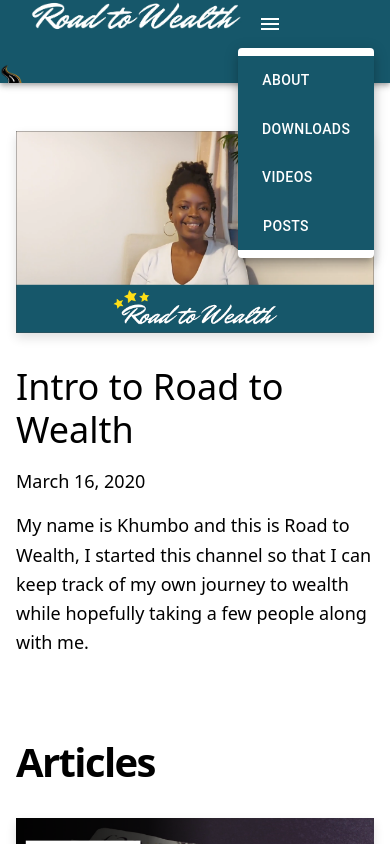
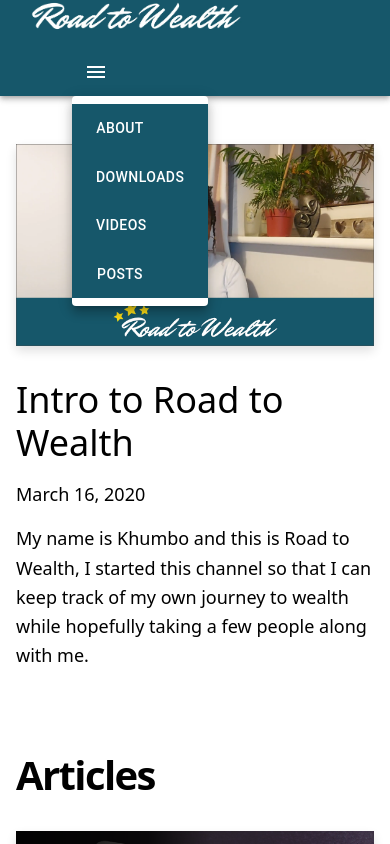
Before and after one commit to khumbon/road-to-wealth, a Next.js app: page / in a window 390 px wide. Both pictures are taken after a click on the button "open drawer". Shown: the top 844 px of the page. Built offline with nearby package versions, Linux system fonts and the light colour scheme.

Commit message:
Cleaned up navbar

```diff
--- /dev/null
+++ b/components/CollapsedMenu/index.tsx
@@ -0,0 +1,61 @@
+import * as React from 'react';
+import { Button, Menu, MenuItem } from '@mui/material';
+import MenuIcon from '@mui/icons-material/Menu';
+import IconButton from '@mui/material/IconButton';
+import { withStyles } from '@material-ui/styles';
+import { colours } from '../../constants';
+
+interface CollapsedMenuProps {
+  pages: string[];
+  open: boolean;
+  anchorEl: HTMLElement;
+  handleClose: () => void;
+  handleClick: (event: React.MouseEvent<HTMLButtonElement>) => void;
+}
+export const CollapsedMenu = (props: CollapsedMenuProps) => {
+  const { pages, open, anchorEl, handleClose, handleClick } = props;
+
+  const StyledMenu = withStyles({
+    paper: {
+      backgroundColor: colours.brand,
+    },
+  })((props) => (
+    <Menu
+      id="basic-menu"
+      anchorEl={anchorEl}
+      open={open}
+      onClose={handleClose}
+      MenuListProps={{
+        'aria-labelledby': 'basic-button',
+      }}
+      {...props}
+    />
+  ));
+
+  return (
+    <div className="collapsedMenu">
+      <IconButton
+        size="large"
+        edge="start"
+        color="inherit"
+        aria-label="open drawer"
+        aria-controls={open ? 'basic-menu' : undefined}
+        aria-haspopup="true"
+        aria-expanded={open ? 'true' : undefined}
+        sx={{ mr: 2 }}
+        onClick={handleClick}
+      >
+        <MenuIcon />
+      </IconButton>
+      <StyledMenu>
+        {pages.map((page) => (
+          <MenuItem onClick={handleClose} key={page} sx={{ color: 'white', backgroundColor: colours.brand }}>
+            <Button href={page.toLowerCase()} sx={{ color: 'white' }}>
+              {page}
+            </Button>
+          </MenuItem>
+        ))}
+      </StyledMenu>
+    </div>
+  );
+};
--- /dev/null
+++ b/components/ExpandedMenu/index.tsx
@@ -0,0 +1,23 @@
+import * as React from 'react';
+import { Button, Grid, Box } from '@mui/material';
+
+interface ExpandedMenuProps {
+  pages: string[];
+}
+
+export const ExpandedMenu = (props: ExpandedMenuProps) => {
+  const { pages } = props;
+  return (
+    <Grid container spacing={2} columns={32} sx={{ paddingTop: '10px', bottom: 0 }}>
+      {pages.map((page) => (
+        <Grid item xs={8} key={page}>
+          <Box display="flex" justifyContent="center">
+            <Button key={page} href={page.toLowerCase()} sx={{ my: 2, color: 'white', paddingTop: '15px' }}>
+              {page}
+            </Button>
+          </Box>
+        </Grid>
+      ))}
+    </Grid>
+  );
+};
--- a/components/Navbar/index.tsx
+++ b/components/Navbar/index.tsx
@@ -1,17 +1,14 @@
 import * as React from 'react';
 import AppBar from '@mui/material/AppBar';
-import Box from '@mui/material/Box';
 import Toolbar from '@mui/material/Toolbar';
-import Button from '@mui/material/Button';
 import Image from 'next/image';
 import Name from '../../public/assets/blog/images/Name.png';
 import Road from '../../public/assets/blog/images/Road.png';
-import { Grid, Menu, MenuItem, useMediaQuery } from '@mui/material';
+import { Grid, useMediaQuery, Box } from '@mui/material';
 import Link from 'next/link';
-import MenuIcon from '@mui/icons-material/Menu';
-import IconButton from '@mui/material/IconButton';
-import { withStyles } from '@material-ui/styles';
 import { colours, screenSizes } from '../../constants';
+import { CollapsedMenu } from '../CollapsedMenu';
+import { ExpandedMenu } from '../ExpandedMenu';
 
 const pages = ['About', 'Downloads', 'Videos', 'Posts'];
 
@@ -25,24 +22,7 @@ const ResponsiveAppBar = () => {
     setAnchorEl(null);
   };
 
-  const StyledMenu = withStyles({
-    paper: {
-      backgroundColor: colours.brand,
-    },
-  })((props) => (
-    <Menu
-      id="basic-menu"
-      anchorEl={anchorEl}
-      open={open}
-      onClose={handleClose}
-      MenuListProps={{
-        'aria-labelledby': 'basic-button',
-      }}
-      {...props}
-    />
-  ));
-
-  const isMobile = useMediaQuery(`(max-width: ${screenSizes.tablet}px)`);
+  const isMobile = useMediaQuery(`(max-width: ${screenSizes.smallDesktop}px)`);
   return (
     <Box sx={{ flexGrow: 1, background: colours.brand }}>
       <AppBar position="static" style={{ background: colours.brand }}>
@@ -55,51 +35,28 @@ const ResponsiveAppBar = () => {
                 </a>
               </Link>
             </Grid>
-            <Grid item xs={10}>
-              {isMobile ? (
-                <div className="collapsedMenu">
-                  <IconButton
-                    size="large"
-                    edge="start"
-                    color="inherit"
-                    aria-label="open drawer"
-                    aria-controls={open ? 'basic-menu' : undefined}
-                    aria-haspopup="true"
-                    aria-expanded={open ? 'true' : undefined}
-                    sx={{ mr: 2 }}
-                    onClick={handleClick}
-                  >
-                    <MenuIcon />
-                  </IconButton>
-                  <StyledMenu>
-                    {pages.map((page) => (
-                      <MenuItem
-                        onClick={handleClose}
-                        key={page}
-                        sx={{ color: 'white', backgroundColor: colours.brand }}
-                      >
-                        <Button href={page.toLowerCase()} sx={{ color: 'white' }}>
-                          {page}
-                        </Button>
-                      </MenuItem>
-                    ))}
-                  </StyledMenu>
-                </div>
-              ) : (
-                <Grid container spacing={2} columns={32} sx={{ paddingTop: '10px', bottom: 0 }}>
-                  {pages.map((page) => (
-                    <Grid item xs={8} key={page}>
-                      <Button key={page} href={page.toLowerCase()} sx={{ my: 2, color: 'white', paddingTop: '15px' }}>
-                        {page}
-                      </Button>
-                    </Grid>
-                  ))}
+            {isMobile ? (
+              <Grid item xs={12}>
+                <Box display="flex" justifyContent="flex-end">
+                  <CollapsedMenu
+                    pages={pages}
+                    open={open}
+                    anchorEl={anchorEl}
+                    handleClose={handleClose}
+                    handleClick={handleClick}
+                  />
+                </Box>
+              </Grid>
+            ) : (
+              <>
+                <Grid item xs={10}>
+                  <ExpandedMenu pages={pages} />
                 </Grid>
-              )}
-            </Grid>
-            <Grid item xs={3}>
-              <Image src={Road.src} width="90.7px" height="80px" alt="Picture of An Animated Road" />
-            </Grid>
+                <Grid item xs={3}>
+                  <Image src={Road.src} width="90.7px" height="80px" alt="Picture of An Animated Road" />
+                </Grid>
+              </>
+            )}
           </Grid>
         </Toolbar>
       </AppBar>
--- a/constants/screenSizes.ts
+++ b/constants/screenSizes.ts
@@ -2,6 +2,7 @@ export const screenSizes = {
   desktop: 1280,
   phone: 600,
   tablet: 760,
+  smallDesktop: 962,
 };
 
 export type Devices = keyof typeof screenSizes;
```
